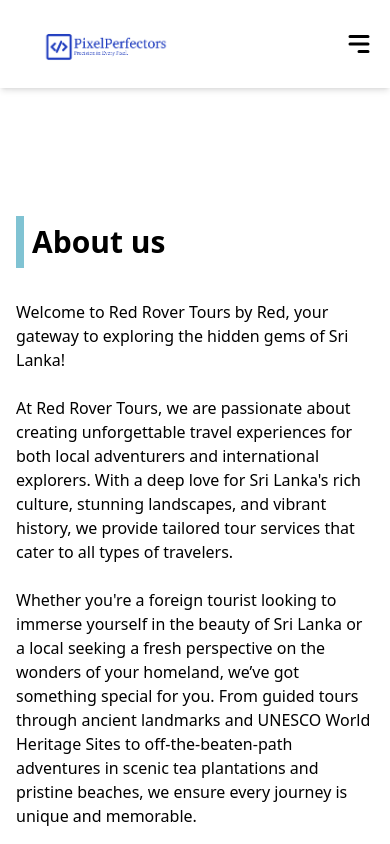
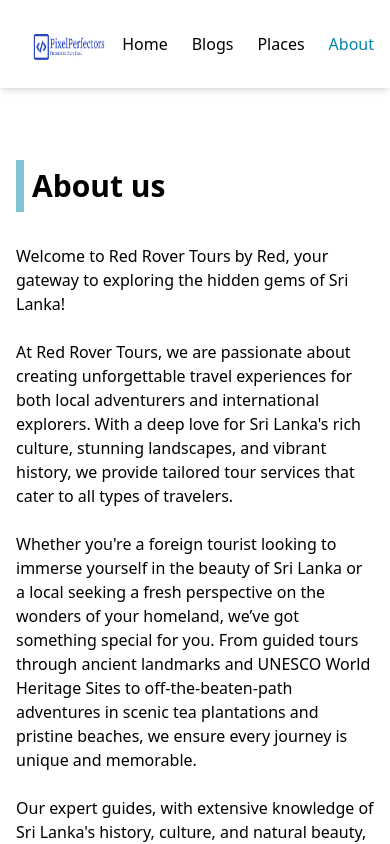
Before and after one commit to venugi-perera/tour-travel, a React (Vite) app: page /about in a window 390 px wide. Shown: the top 844 px of the page. Built offline with nearby package versions, Linux system fonts and the light colour scheme.

Commit message:
changes made

```diff
--- a/src/components/Location/Location.jsx
+++ b/src/components/Location/Location.jsx
@@ -12,7 +12,7 @@ const Location = () => {
 
           <div className="rounded-xl ">
             <iframe
-              src="https://www.google.com/maps/embed?pb=!1m18!1m12!1m3!1d7116.040113933064!2d83.97168138953894!3d26.90285855661167!2m3!1f0!2f0!3f0!3m2!1i1024!2i768!4f13.1!3m3!1m2!1s0x39938d631905f7c1%3A0x189dbadf0b42da46!2sNew%20Mobile%20World!5e0!3m2!1sen!2sin!4v1700902186385!5m2!1sen!2sin"
+              src="https://www.google.com/maps/embed?pb=!1m18!1m12!1m3!1d3583.501509343153!2d79.98656121507896!3d6.927079971036235!2m3!1f0!2f0!3f0!3m2!1i1024!2i768!4f13.1!3m3!1m2!1s0x3ae259b4803e7d97%3A0xd33a2c56e07f8d51!2sColombo%206%20Sri%20Lanka!5e0!3m2!1sen!2sin!4v1700902186385!5m2!1sen!2sin"
               width="100%"
               height="360"
               allowfullscreen=""
--- a/src/components/Navbar/Navbar.jsx
+++ b/src/components/Navbar/Navbar.jsx
@@ -1,9 +1,6 @@
 import React, { useState } from "react";
+import { Link, NavLink } from "react-router-dom";
 import Logo from "../../assets/logo.png";
-import { NavLink, Link } from "react-router-dom";
-import { FaCaretDown } from "react-icons/fa";
-import ResponsiveMenu from "./ResponsiveMenu";
-import { HiMenuAlt3, HiMenuAlt1 } from "react-icons/hi";
 
 export const NavbarLinks = [
   {
@@ -41,6 +38,7 @@ const DropdownLinks = [
 
 const Navbar = ({ handleOrderPopup }) => {
   const [showMenu, setShowMenu] = useState(false);
+  console.log(showMenu);
 
   const toggleMenu = () => {
     setShowMenu(!showMenu);
@@ -116,24 +114,58 @@ const Navbar = ({ handleOrderPopup }) => {
               </button> */}
               {/* Mobile Hamburger icon */}
               <div className="md:hidden block">
-                {showMenu ? (
-                  <HiMenuAlt1
-                    onClick={toggleMenu}
-                    className=" cursor-pointer transition-all"
-                    size={30}
-                  />
-                ) : (
-                  <HiMenuAlt3
-                    onClick={toggleMenu}
-                    className="cursor-pointer transition-all"
-                    size={30}
-                  />
-                )}
+                <ul className="flex items-center gap-6 ">
+                  <li className="py-4">
+                    <NavLink to="/" activeClassName="active">
+                      Home
+                    </NavLink>
+                  </li>
+                  <li className="py-4">
+                    <NavLink to="/blogs" activeClassName="active">
+                      Blogs
+                    </NavLink>
+                  </li>
+                  <li className="py-4">
+                    <NavLink to="/best-places" activeClassName="active">
+                      Places
+                    </NavLink>
+                  </li>
+                  <li className="py-4">
+                    <NavLink to="/about" activeClassName="active">
+                      About
+                    </NavLink>
+                  </li>
+                  {/* <li className="group relative cursor-pointer">
+                  <a
+                    href="/#home"
+                    className="flex h-[72px] items-center gap-[2px]"
+                  >
+                    Quick Links{" "}
+                    <span>
+                      <FaCaretDown className="transition-all duration-200 group-hover:rotate-180" />
+                    </span>
+                  </a>
+                  <div className="absolute -left-9 z-[9999] hidden w-[150px] rounded-md bg-white p-2 text-black group-hover:block shadow-md ">
+                    <ul className="space-y-3">
+                      {DropdownLinks.map((data) => (
+                        <li key={data.name}>
+                          <a
+                            className="inline-block w-full rounded-md p-2 hover:bg-primary/20"
+                            href={data.link}
+                          >
+                            {data.name}
+                          </a>
+                        </li>
+                      ))}
+                    </ul>
+                  </div>
+                </li> */}
+                </ul>
               </div>
             </div>
           </div>
         </div>
-        <ResponsiveMenu setShowMenu={setShowMenu} showMenu={showMenu} />
+        {/* <ResponsiveMenu setShowMenu={setShowMenu} showMenu={false} /> */}
       </nav>
     </>
   );
--- a/src/components/Navbar/ResponsiveMenu.jsx
+++ b/src/components/Navbar/ResponsiveMenu.jsx
@@ -9,7 +9,7 @@ const ResponsiveMenu = ({ showMenu, setShowMenu }) => {
     <div
       className={`${
         showMenu ? "left-0" : "-left-[100%]"
-      } fixed bottom-0 top-0 z-20 flex h-screen w-[75%] flex-col justify-between bg-white dark:bg-gray-900 dark:text-white px-8 pb-6 pt-16 text-black transition-all duration-200 md:hidden rounded-r-xl shadow-md`}
+      } fixed top-0 left-0 h-screen w-[75%] flex flex-col justify-between bg-white dark:bg-gray-900 dark:text-white px-8 pb-6 pt-16 text-black transition-all duration-200 md:hidden rounded-r-xl shadow-md`}
     >
       <div className="card">
         <div className="flex items-center justify-start gap-3">
@@ -22,7 +22,7 @@ const ResponsiveMenu = ({ showMenu, setShowMenu }) => {
         <nav className="mt-12">
           <ul className="space-y-4 text-xl">
             {NavbarLinks.map((data) => (
-              <li>
+              <li key={data.name}>
                 <Link
                   to={data.link}
                   onClick={() => setShowMenu(false)}
--- a/src/pages/About.jsx
+++ b/src/pages/About.jsx
@@ -5,7 +5,7 @@ import Location from "../components/Location/Location";
 const About = () => {
   return (
     <>
-      <div className="container pt-14">
+      <div className="container">
         <div className="py-10">
           <h1 className=" my-8 border-l-8 border-primary/50 py-2 pl-2 text-3xl font-bold">
             About us
--- a/src/pages/Blogs.jsx
+++ b/src/pages/Blogs.jsx
@@ -3,7 +3,7 @@ import BlogsComp from "../components/Blogs/BlogsComp";
 
 const Blogs = () => {
   return (
-    <div className="min-h-screen pt-14 bg-gray-100">
+    <div className="min-h-screen bg-gray-100">
       <BlogsComp />
     </div>
   );
--- a/src/pages/Home.jsx
+++ b/src/pages/Home.jsx
@@ -1,15 +1,11 @@
 import React from "react";
-import Hero from "../components/Hero/Hero";
-import NatureVid from "../assets/video/jeep2.mp4";
+import BannerImg from "../assets/cover-women1.jpg";
+import Jeep from "../assets/jeep.png";
+import Banner2 from "../assets/travel-cover3.jpg";
+import Banner from "../components/Banner/Banner";
+import BannerPic from "../components/BannerPic/BannerPic";
 import BlogsComp from "../components/Blogs/BlogsComp";
 import Places from "../components/Places/Places";
-import Testimonial from "../components/Testimonial/Testimonial";
-import Banner from "../components/Banner/Banner";
-import BannerPic from "../components/BannerPic/BannerPic";
-import BannerImg from "../assets/cover-women1.jpg";
-import Banner2 from "../assets/travel-cover3.jpg";
-import OrderPopup from "../components/OrderPopup/OrderPopup";
-import Jeep from "../assets/jeep.png";
 
 const Home = () => {
   const [orderPopup, setOrderPopup] = React.useState(false);
@@ -20,7 +16,7 @@ const Home = () => {
   return (
     <>
       <div>
-        <div className="h-[600px] relative">
+        <div className="relative min-h-[600px] sm:h-[600px] h-auto">
           <div className="pt-20">
             <div className="container mx-auto flex flex-wrap md:flex-nowrap">
               {/* Left Side - BlogsComp */}
@@ -235,15 +231,7 @@ const Home = () => {
               </div>
             </div>
           </div>
-          {/* <video
-            autoPlay
-            loop
-            muted
-            className="absolute right-0 top-0 h-[600px] w-full object-cover"
-            style={{ marginBottom: "1000px" }}
-          >
-            <source src={NatureVid} type="video/mp4" />
-          </video> */}
+          {/* Video or other elements */}
         </div>
         <Places handleOrderPopup={handleOrderPopup} />
         <BannerPic img={BannerImg} />
--- a/src/pages/PlacesRoute.jsx
+++ b/src/pages/PlacesRoute.jsx
@@ -4,7 +4,7 @@ import Places from "../components/Places/Places";
 const PlacesRoute = () => {
   return (
     <>
-      <div className="pt-14">
+      <div>
         <Places />
       </div>
     </>
```
Also changed, not shown: src/components/Places/Places.jsx (+5 -5 lines).
